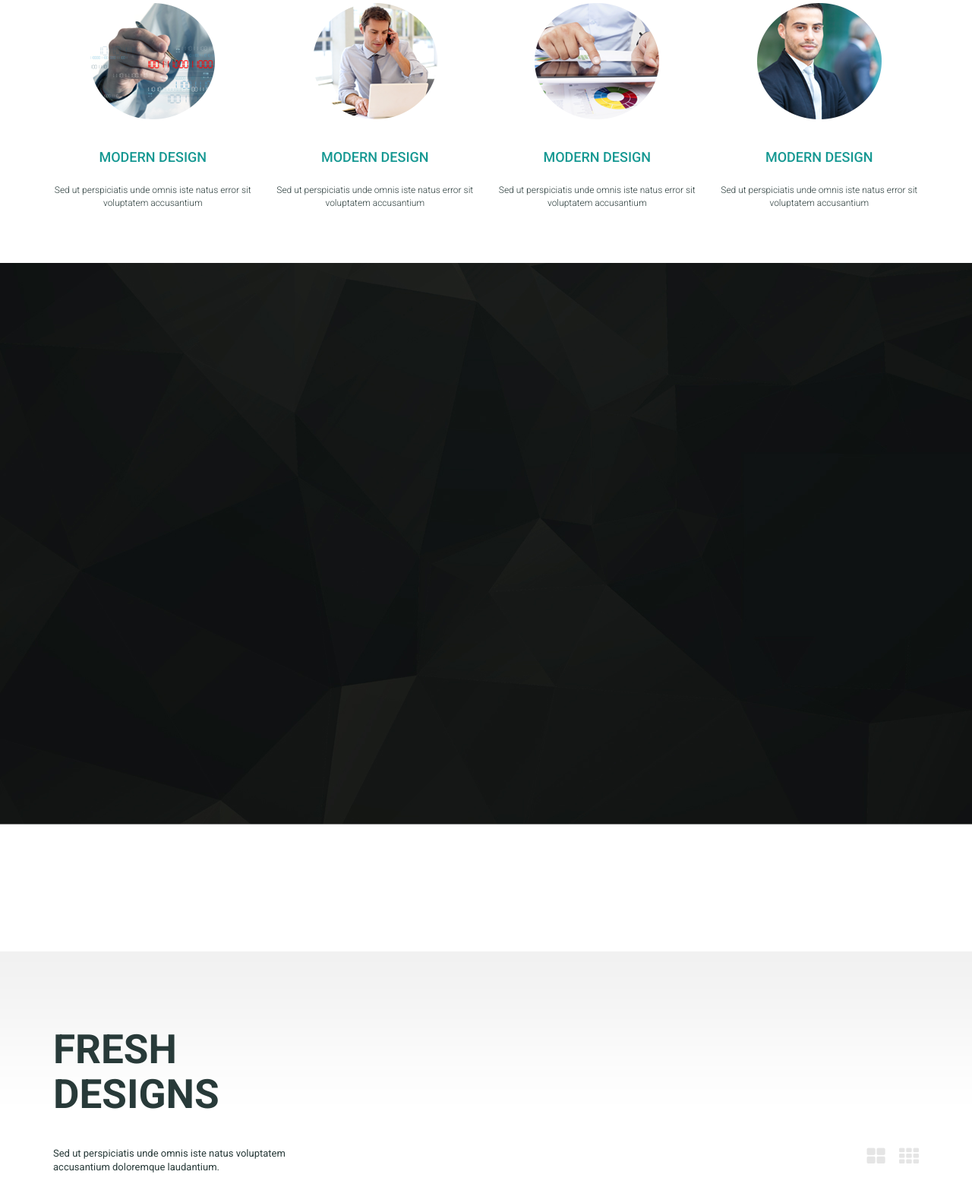
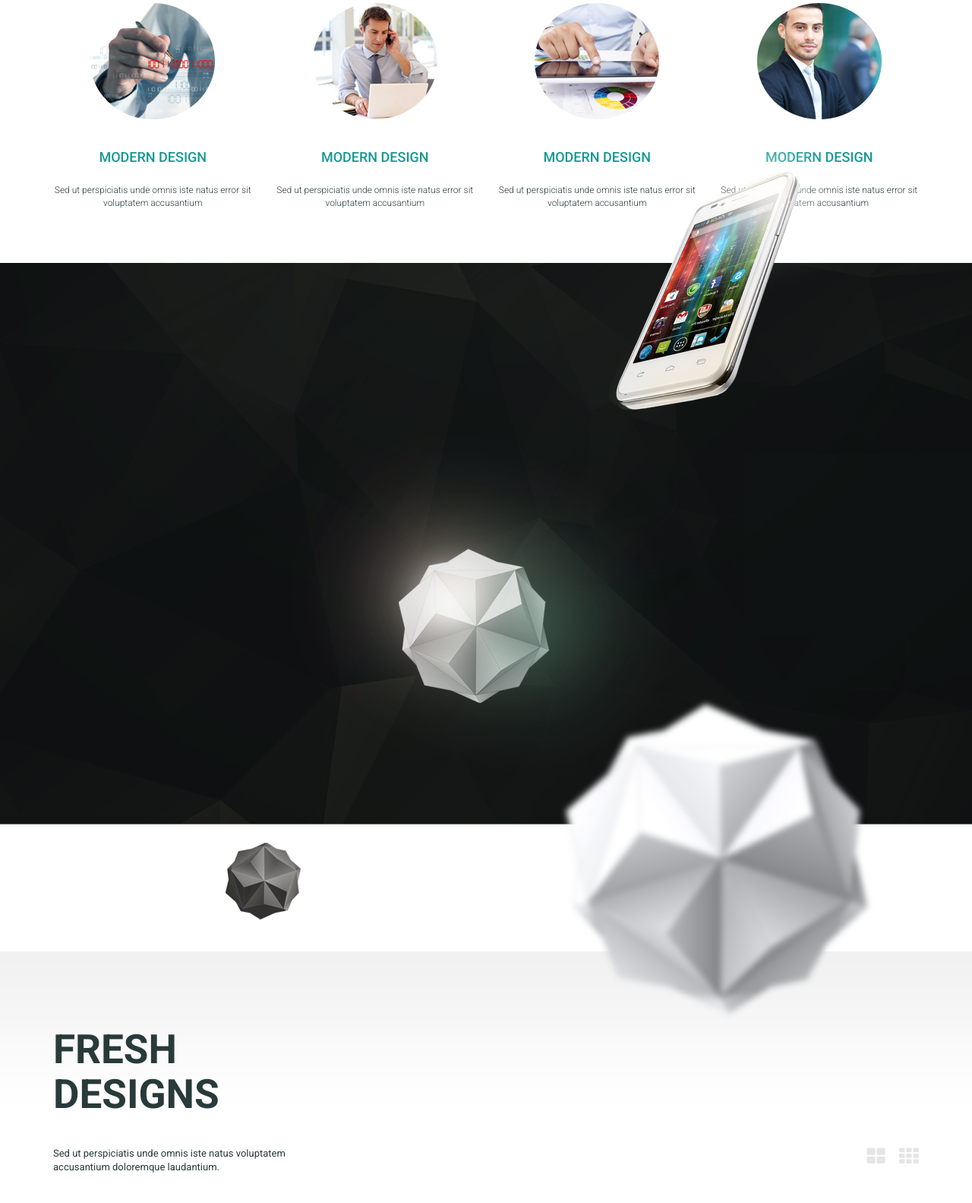
Before and after one commit to Blue-NET-work/media, a PHP site: page / in a window 1280 px wide. Shown: the part 1018-2601 px from the top of the page at 76% size. Run offline with PHP 8.4, Linux system fonts and the light colour scheme; some libraries are stand-ins or nearby versions.

Commit message:
offer start

```diff
--- a/assets/css/style.css
+++ b/assets/css/style.css
@@ -206,11 +206,44 @@ a:hover{text-decoration:none;}
 **************************************************************/
 #offer{
 	background:url(../img/sectionOffer/bg.jpg) fixed no-repeat;
+	position:relative;
 	width:100%;
 	min-height:906px;
-	padding:60px 0;
 }
 
+#offer .bgBall{
+	background:url(../img/sectionOffer/bgBall.png) fixed no-repeat center;
+	position:absolute;
+	width:100%;
+	height:100%;
+}
+
+#offer .phone{
+	background:url(../img/sectionOffer/phone.png) no-repeat;
+	position:absolute;
+	width:351px;
+	height:420px;
+	right: 10%;
+	top: -25%;
+}
+
+#offer .smallBall{
+	background:url(../img/sectionOffer/smallBall.png) no-repeat;
+	position:absolute;
+	width:143px;
+	height:143px;
+	left:20%;
+	bottom:0%;
+}
+
+#offer .ball{
+	background:url(../img/sectionOffer/ball.png) no-repeat;
+	position:absolute;
+	width:417px;
+	height:426px;
+	right:10%;
+	bottom:-10%;
+}
 
 /**************************************************************
 ============	section portfolio
--- a/index.html
+++ b/index.html
@@ -150,6 +150,10 @@ Contact: support@blue-net.pl
 
 <!-- BEGIN OFFER -->
 <section id="offer">
+	<div class="bgBall"></div>
+	<div class="phone"></div>
+	<div class="smallBall"></div>
+	<div class="ball"></div>
 </section>
 <!-- END OFFER -->
 
```
Also changed, not shown: assets/img/sectionOffer/ball.png (added), assets/img/sectionOffer/bgBall.png (added), assets/img/sectionOffer/phone.png (added), assets/img/sectionOffer/smallBall.png (added).
